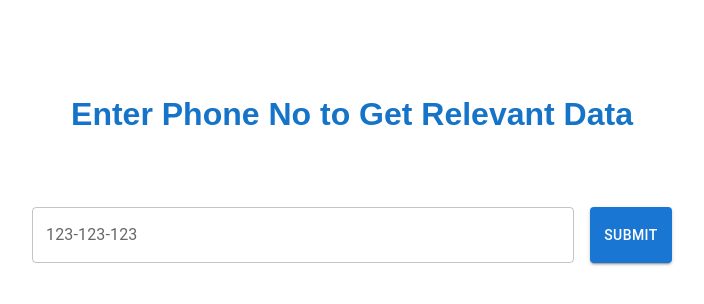
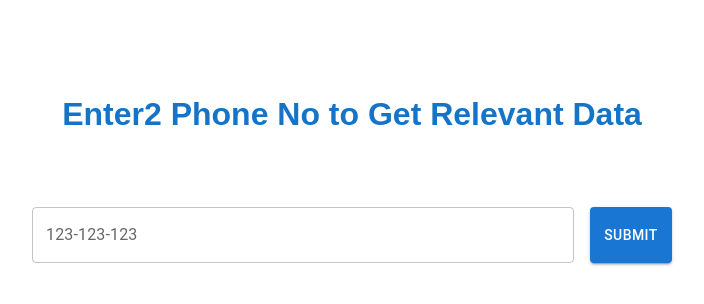
Before and after one commit to NasirAziz/React-Mousa-Web, a React (Create React App) app: page / in a window 1280 px wide. Shown: the top 304 px of the page, without its empty margins (288-992 px from the left). Built offline with nearby package versions, Linux system fonts and the light colour scheme.

Commit message:
test commit

```diff
--- a/src/App.js
+++ b/src/App.js
@@ -84,7 +84,7 @@ function App() {
     <div >
       {console.log("Not cool")}
       <div className="App-header">
-        <h1 > Enter Phone No to Get Relevant Data </h1>
+        <h1 > Enter2 Phone No to Get Relevant Data </h1>
       </div>
       <div className="App-search-container">
         <Header />
```
